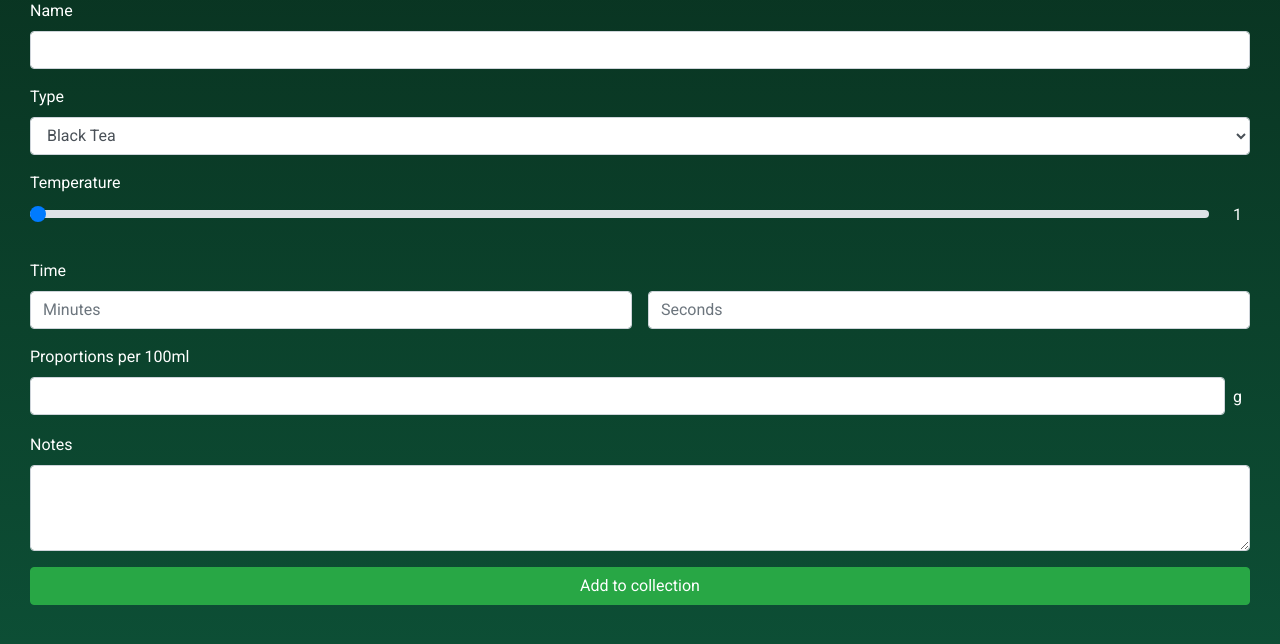
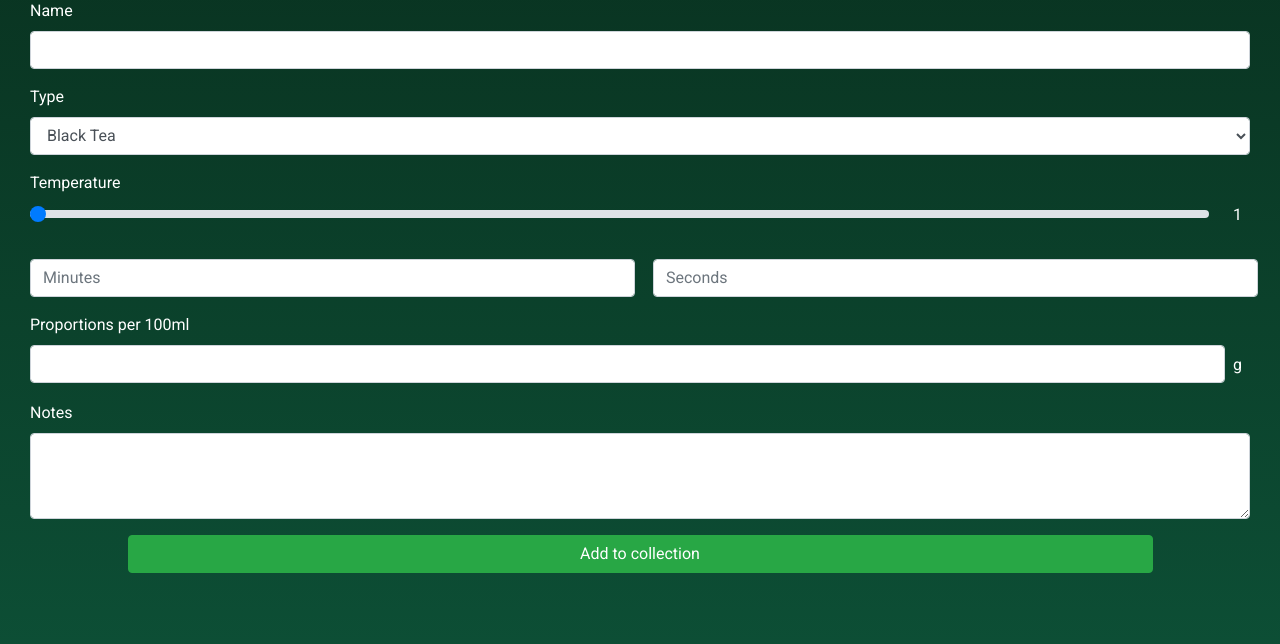
Before and after one commit to bpedryc/InternetApplicationsDesign, a PHP site: template Views/ProfileController/profile_tea_form.php in a window 1280 px wide. Shown: the part 84-728 px from the top of the page. Run offline with PHP 8.4, Linux system fonts and the light colour scheme; the template is opened without the code that fills it, so the values that code supplies are empty; some libraries are stand-ins or nearby versions.

```diff
--- a/Views/ProfileController/profile_tea_form.php
+++ b/Views/ProfileController/profile_tea_form.php
@@ -2,11 +2,15 @@
      <button class="cancel-button btn btn-danger" onclick="cancelNewTea()">X</button>
      <h4 class="mb-3">Add a new tea</h4>
      <form>
-         <div class="form-group">
+         <div class="form-row">
+             <div class="form-group col-12">
                  <label for="tea-name">Name</label>
                  <input type="text" class="form-control" id="tea-name">
              </div>
-         <div class="form-group">
+         </div>
+
+         <div class="form-row">
+             <div class="form-group col-12">
                  <label for="tea-type">Type</label>
                  <select class="form-control" id="tea-type">
                      <option>Black Tea</option>
@@ -17,38 +21,48 @@
                      <option>Yellow Tea</option>
                  </select>
              </div>
+         </div>
 
-         <div class="form-group">
+         <div class="form-row">
+             <div class="form-group col-12">
                  <label for="tea-temperature">Temperature</label>
                  <div class="d-flex">
                     <input type="range" min="0" max="99" value="0" class="custom-range" id="tea-temperature">
                      <p class="current-temp ml-4 mr-2">1</p>
                  </div>
              </div>
+         </div>
 
-         <div class="form-group">
-             <label for="tea-time">Time</label>
-             <div class="d-flex flex-row">
+         <div class="form-row">
+             <div class="form-group col-6">
                  <input type="number" min="0" class="form-control mr-2" id="tea-time-minutes" placeholder="Minutes">
+             </div>
+             <div class="form-group col-6">
                 <input type="number" min="0" max="59" class="form-control ml-2" id="tea-time-seconds" placeholder="Seconds">
              </div>
          </div>
 
-         <div class="form-group">
+         <div class="form-row">
+             <div class="form-group col-12">
                  <label for="tea-proportions">Proportions per 100ml</label>
                  <div class="d-flex">
                     <input type="number" class="form-control" id="tea-proportions" min="0" step="0.1">
                      <p class="m-2">g</p>
                  </div>
              </div>
+         </div>
 
-         <div class="form-group">
+         <div class="form-row">
+             <div class="form-group col-12">
                  <label for="tea-notes">Notes</label>
                  <textarea class="form-control" id="tea-notes" rows="3"></textarea>
              </div>
+         </div>
 
-         <button class="btn btn-success" type="button" onclick="addTea()">
+         <div class="form-row">
+             <button class="btn btn-success row col-10 offset-1" type="button" onclick="addTea()">
                  Add to collection
              </button>
+         </div>
      </form>
  </div>
```
Also changed, not shown: Public/css/profile.css (+16 -0 lines), Public/js/profile.js (+0 -14 lines), Views/ProfileController/profile_item.php (+5 -4 lines), Public/img/british.jpeg (added), Public/img/czarka.png (added), Public/img/function_addtea.png, Public/img/japanese.png (added), Public/img/logo.png, Public/img/tea_black.png, Public/img/tea_green.png, Public/img/tea_oolong.png, Public/img/tea_puerh.png, Public/img/tea_white.png, Public/img/tea_yellow.png. Lines whose indentation alone changed are shown as unchanged.
